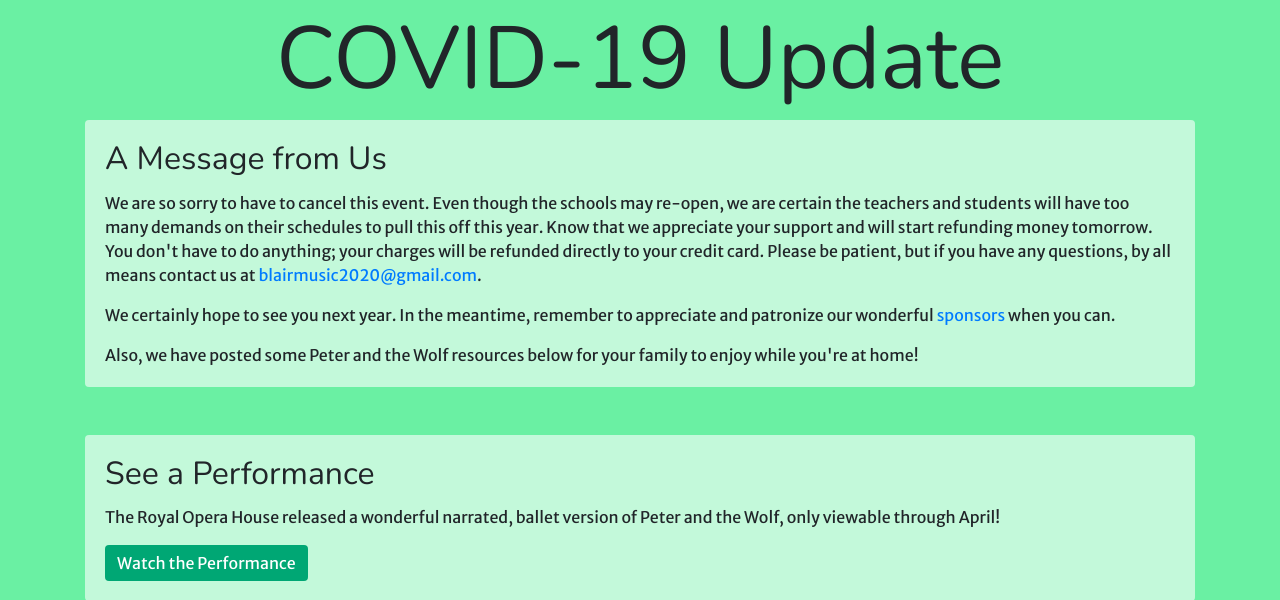
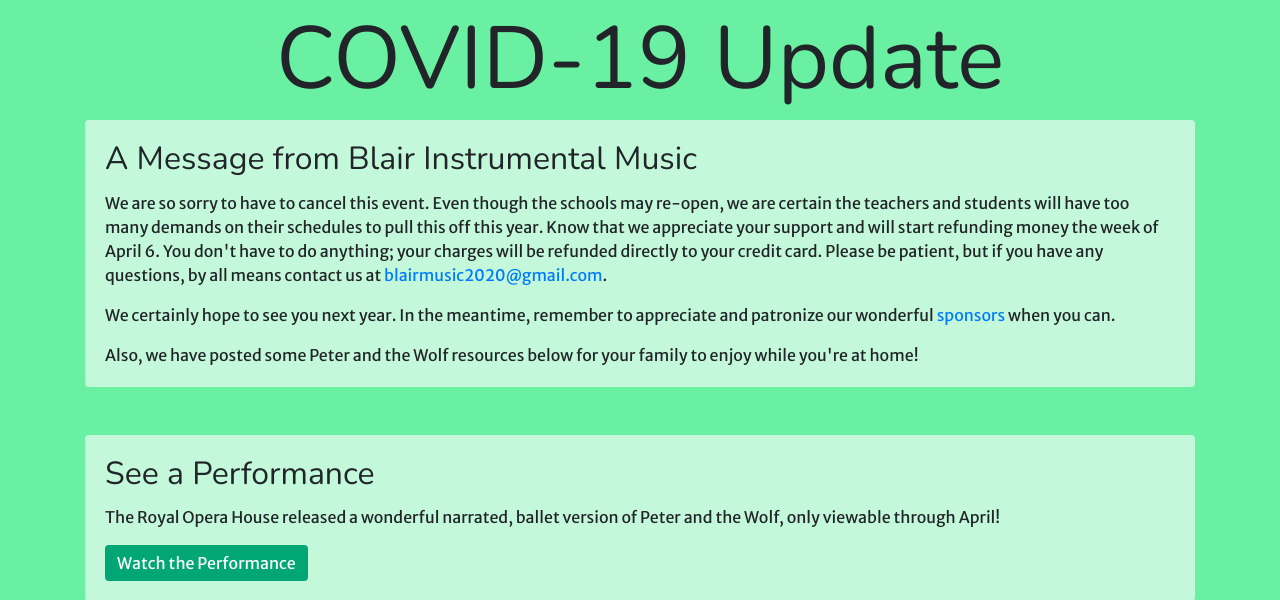
Before and after one commit to mbhs/peter, a Django app: page /covid/ in a window 1280 px wide. Shown: the part 110-710 px from the top of the page. Run offline with Django 3.2, Linux system fonts and the light colour scheme; some libraries are stand-ins or nearby versions.

Commit message:
text updates

```diff
--- a/core/templates/core/covid.html
+++ b/core/templates/core/covid.html
@@ -11,8 +11,8 @@
                 <div class="col">
                     <div class="card">
                       <div class="card-body">
-                        <h2 class="card-title">{% trans "A Message from Us" %}</h2>
-                        <p class="card-text">{% trans "We are so sorry to have to cancel this event.  Even though the schools may re-open, we are certain the teachers and students will have too many demands on their schedules to pull this off this year. Know that we appreciate your support and will start refunding money tomorrow. You don't have to do anything; your charges will be refunded directly to your credit card. Please be patient, but if you have any questions, by all means contact us at " %}<a href="mailto:blairmusic2020@gmail.com">blairmusic2020@gmail.com</a>.</p>
+                        <h2 class="card-title">{% trans "A Message from Blair Instrumental Music" %}</h2>
+                        <p class="card-text">{% trans "We are so sorry to have to cancel this event.  Even though the schools may re-open, we are certain the teachers and students will have too many demands on their schedules to pull this off this year. Know that we appreciate your support and will start refunding money the week of April 6. You don't have to do anything; your charges will be refunded directly to your credit card. Please be patient, but if you have any questions, by all means contact us at " %}<a href="mailto:blairmusic2020@gmail.com">blairmusic2020@gmail.com</a>.</p>
                         <p class="card-text">{% trans "We certainly hope to see you next year. In the meantime, remember to appreciate and patronize our wonderful " %}<a href="{% url 'about' %}">{% trans "sponsors"%}</a>{% trans " when you can." %}</p>
                         <p class="card-text">{% trans "Also, we have posted some Peter and the Wolf resources below for your family to enjoy while you're at home!" %}</p>
 
```
